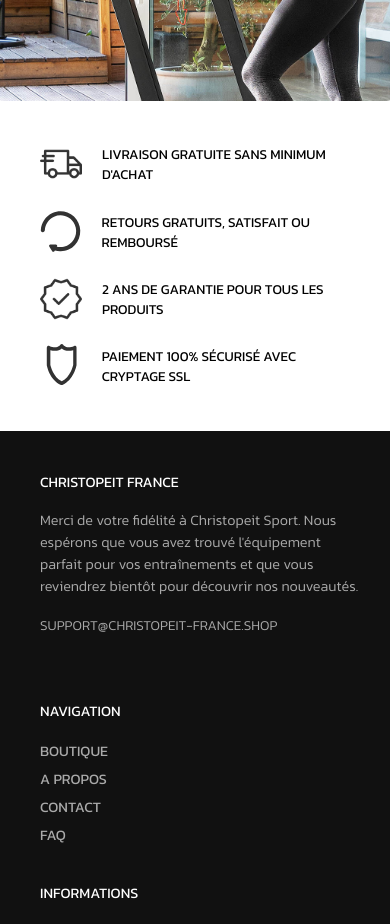
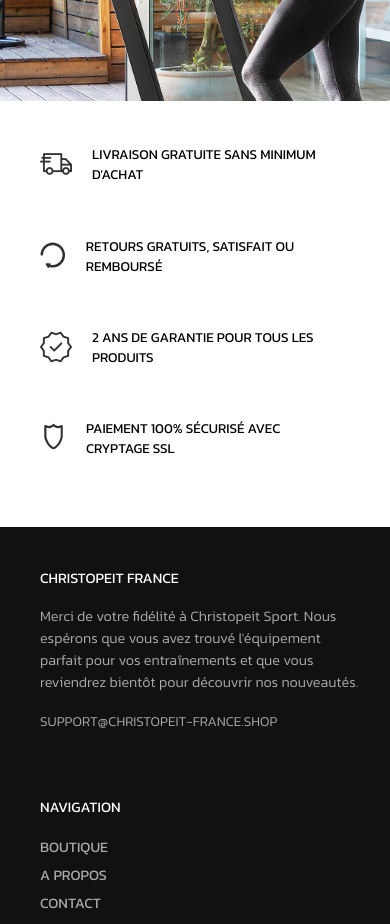
Before and after one commit to moicben/christopeit-france, a Next.js app: page / in a window 390 px wide. Shown: the part 4760-5684 px from the top of the page. Built offline with nearby package versions, Linux system fonts and the light colour scheme.

Commit message:
product meta data

```diff
--- a/styles/footer.css
+++ b/styles/footer.css
@@ -213,8 +213,17 @@ footer article{
         padding: 2rem 1.5rem 2rem 1.5rem;
     }
 
+    .feature-item{
+      margin-bottom: 1.5rem;
+    }
+
+    .feature-item img,
+    .feature-item svg{
+      width: 32px;
+    }
+
     .feature-item p{
-        margin-right: 0;
+        margin-right: 2rem;
     }
 
     footer .wrapper{
```
